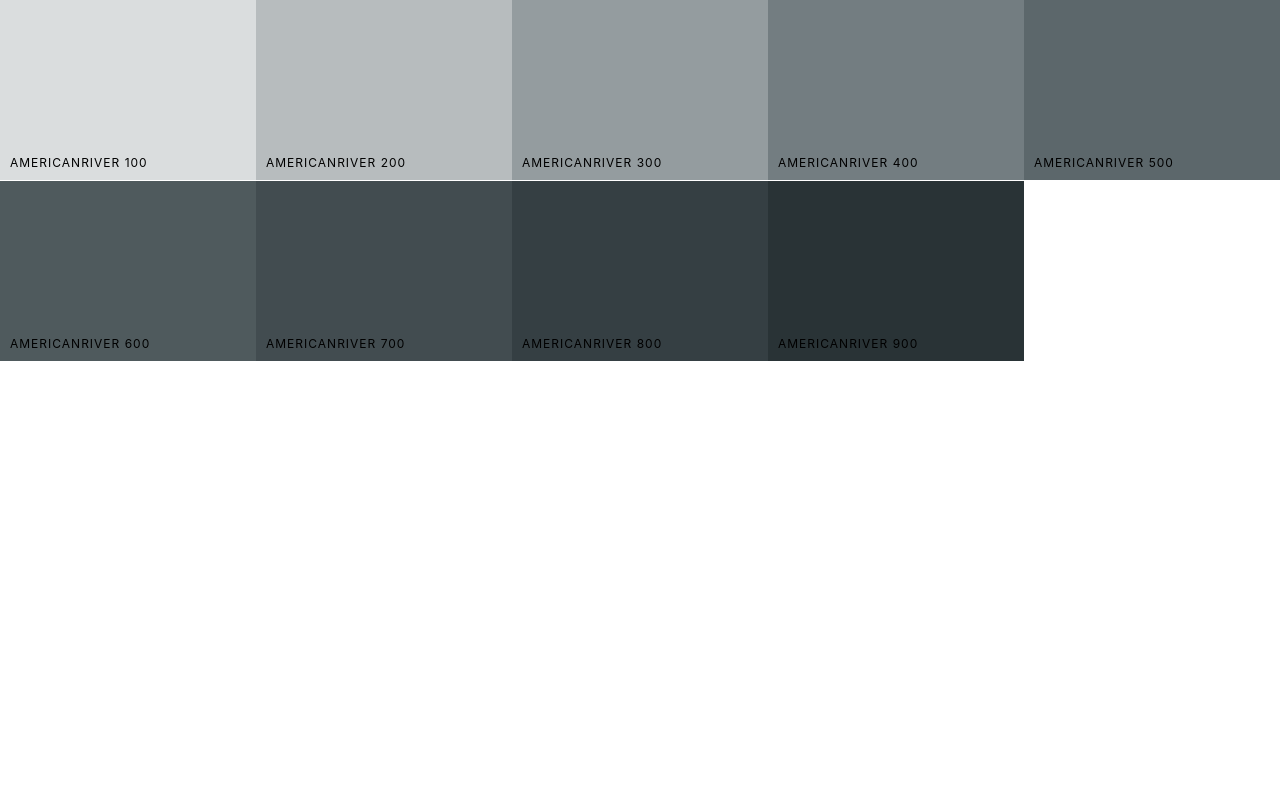
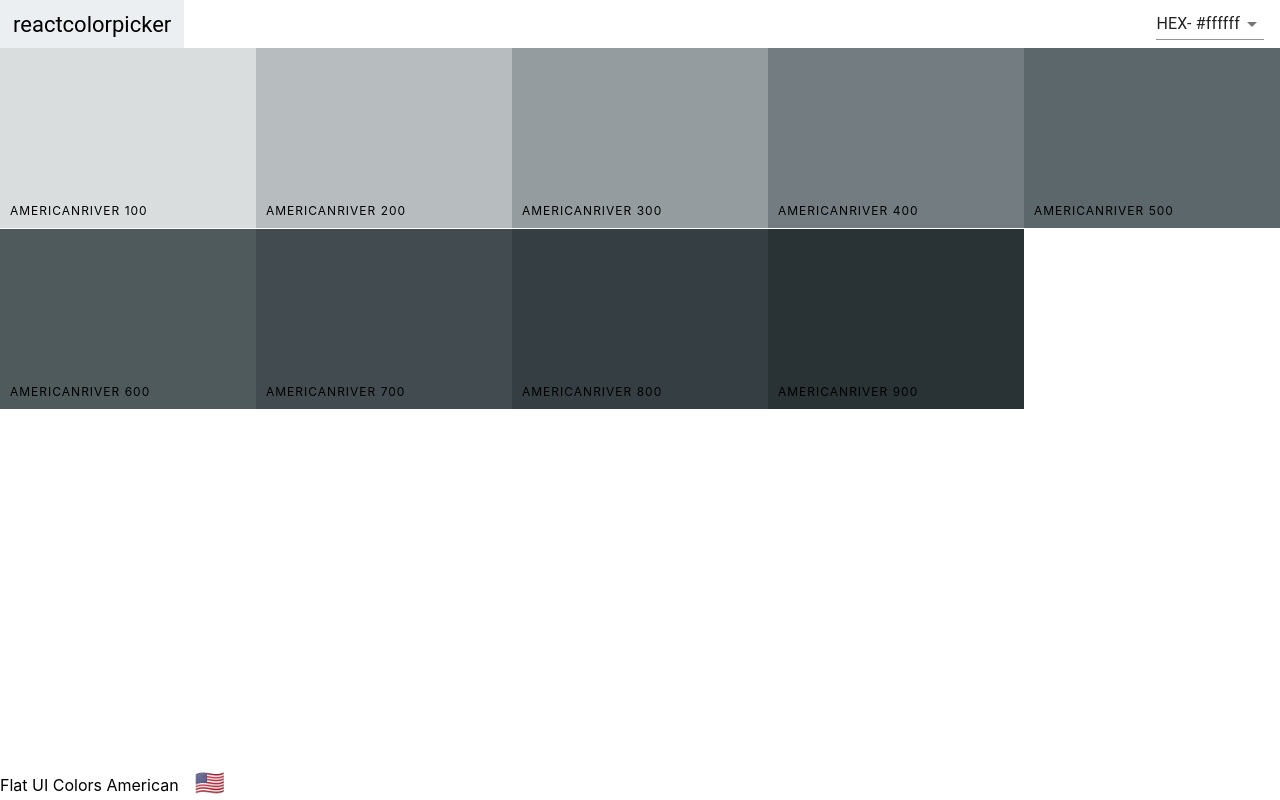
Before and after one commit to MouryaManu/colors_app, a React (Create React App) app: page /palette/flat-ui-colors-american/americanriver in a window 1280 px wide. Built offline with nearby package versions, Linux system fonts and the light colour scheme; the HTML template or start-up script is replaced by a standard one.

Commit message:
Added Footer and Navbar to Single Color Palette

```diff
--- a/src/Navbar.js
+++ b/src/Navbar.js
@@ -37,18 +37,20 @@ class Navbar extends Component {
 
 
     render() {
-        const {level, levelChange} = this.props;
+        const {level, levelChange, showingAllColors} = this.props;
         return (
             <header className="Navbar">
                 <div className="logo">
                     <Link to="/">reactcolorpicker</Link>
                 </div>
-                <div className="slider-container">
+               {showingAllColors && (
+                    <div className="slider-container">
                     <span>Level: {level} </span>
                 <div className='slider'>
                 <Slider defaultValue={level} min={100} max={900} step={100} onAfterChange={levelChange} />
                 </div>
                 </div>
+                 )}
                 <div className='select-container'>
                   <Select value={this.state.format} onChange={this.handleFormatChange}>
                       <MenuItem value='hex'>HEX- #ffffff</MenuItem>
--- a/src/Palette.js
+++ b/src/Palette.js
@@ -44,7 +44,9 @@ class Palette extends Component {
             <div className="Palette">
                 <Navbar level={this.state.level}
                 levelChange={this.levelChange}
-                handleChange={this.changeFormat} />
+                handleChange={this.changeFormat}
+                showingAllColors
+                />
                 <div className="Palette-colors">
                     {colorBoxes}
                 </div>
--- /dev/null
+++ b/src/PaletteFooter.js
@@ -0,0 +1,14 @@
+import React from 'react'
+
+function PaletteFooter(props) {
+    const {paletteName,emoji} = props;
+    return(
+        <footer className='Palette-footer'>
+            {paletteName}
+            <span className='emoji'>{emoji} </span>
+        </footer>
+    )
+
+}
+
+export default PaletteFooter;
--- a/src/SingleColorPalette.js
+++ b/src/SingleColorPalette.js
@@ -1,10 +1,16 @@
 import React, { Component } from 'react'
+import Navbar from './Navbar';
+import PaletteFooter from './PaletteFooter';
 import ColorBox from './ColorBox';
 
 class SingleColorPalette extends Component {
     constructor(props) {
     super(props);
+    this.state={
+        format: "hex"
+    }
     this._shades = this.gatherShades(this.props.palette, this.props.colorId);
+    this.changeFormat=this.changeFormat.bind(this);
     }
 
     gatherShades(palette, colorToFilterBy) {
@@ -17,25 +23,36 @@ class SingleColorPalette extends Component {
             )
         }
         return shades.slice(1);
+    }
 
+    changeFormat(val) {
+        this.setState({
+            format: val
+        })
     }
 
 
     render() {
+        const {format}= this.state;
+        const {paletteName, emoji} = this.props.palette;
         const colorBoxes= this._shades.map(color => (
           <ColorBox
           key={color.id}
-          background={color.hex}
+          background={color[format]}
           name={color.name}
           showLink= {false}
           />
         ))
         return (
             <div className='Palette'>
+                <Navbar
+                handleChange={this.changeFormat}
+                showingAllColors= {false}
+                />
                 <div className='Palette-colors'>
                     {colorBoxes}
                 </div>
-
+                <PaletteFooter paletteName={paletteName} emoji={emoji}  />
             </div>
         )
     }
```
